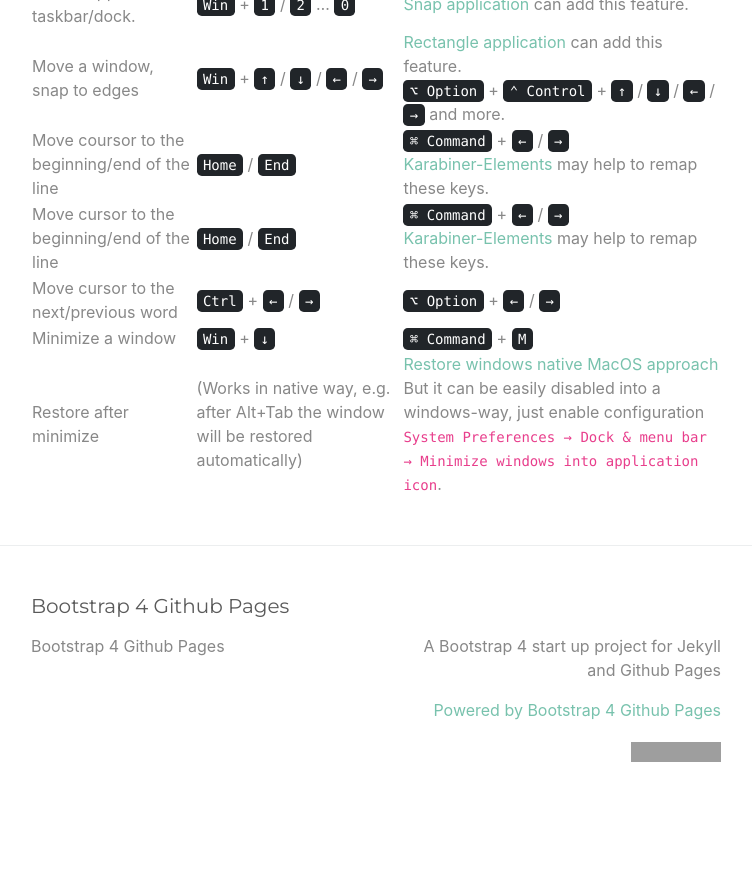
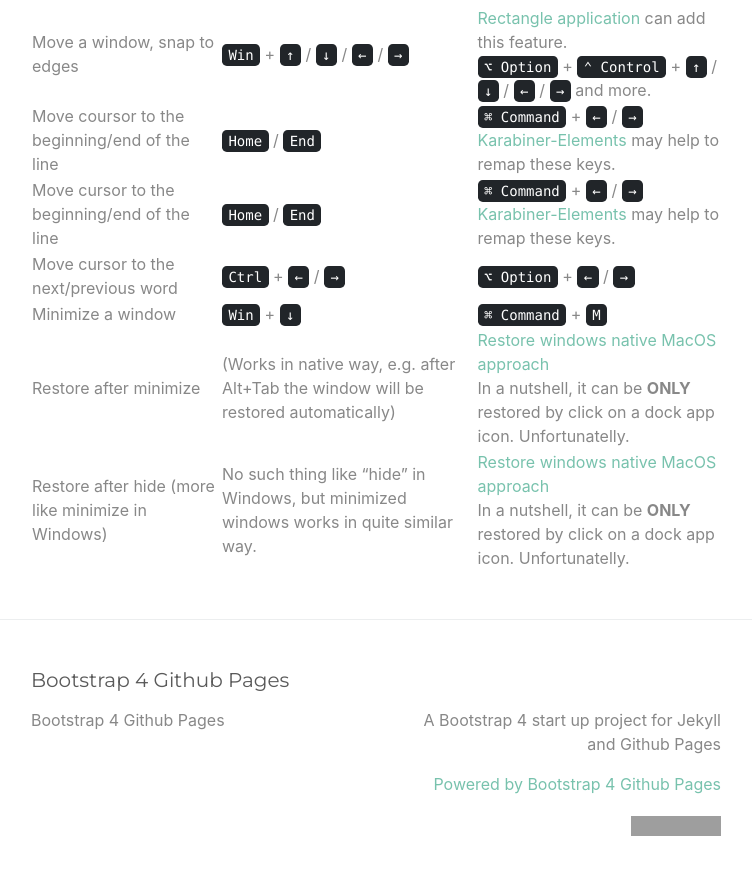
Before and after one commit to andkirby/os-transition, a Jekyll site: the page built from index.md, in a window 1280 px wide and 900 px high, scrolled down 641 px. Shown: the top 875 px of the window, without its empty margins (264-1016 px from the left). Built offline with Jekyll 4.4.1, drawn with Linux system fonts in a browser that asks for light colours; before the commit the page ends 1467 px from its top, so only the background shows below that; grey boxes are pictures that could not be loaded.

Commit message:
Update index.md

```diff
--- a/index.md
+++ b/index.md
@@ -19,4 +19,5 @@ This guide can help to make MacOS behave like Windows (but not completely).
 | Move cursor to the beginning/end of the line | <kbd>Home</kbd> / <kbd>End</kbd> | <kbd>⌘ Command</kbd> +  <kbd>←</kbd> / <kbd>→</kbd> <br> [Karabiner-Elements](https://karabiner-elements.pqrs.org/) may help to remap these keys. |
 | Move cursor to the next/previous word | <kbd>Ctrl</kbd> + <kbd>←</kbd> / <kbd>→</kbd> | <kbd>⌥ Option</kbd> +  <kbd>←</kbd> / <kbd>→</kbd> |
 | Minimize a window | <kbd>Win</kbd> + <kbd>↓</kbd> | <kbd>⌘ Command</kbd> + <kbd>M</kbd> |
-| Restore after minimize | (Works in native way, e.g. after Alt+Tab the window will be restored automatically) | [Restore windows native MacOS approach](https://apple.stackexchange.com/questions/55432/keyboard-shortcut-for-restoring-applications-from-the-mac-os-x-dock) <br> But it can be easily disabled into a windows-way, just enable configuration `System Preferences → Dock & menu bar → Minimize windows into application icon`. |
+| Restore after minimize | (Works in native way, e.g. after Alt+Tab the window will be restored automatically) | [Restore windows native MacOS approach](https://apple.stackexchange.com/questions/55432/keyboard-shortcut-for-restoring-applications-from-the-mac-os-x-dock) <br> In a nutshell, it can be **ONLY** restored by click on a dock app icon. Unfortunatelly. |
+| Restore after hide (more like minimize in Windows) | No such thing like "hide" in Windows, but minimized windows works in quite similar way. | [Restore windows native MacOS approach](https://apple.stackexchange.com/questions/55432/keyboard-shortcut-for-restoring-applications-from-the-mac-os-x-dock) <br> In a nutshell, it can be **ONLY** restored by click on a dock app icon. Unfortunatelly. |
```
